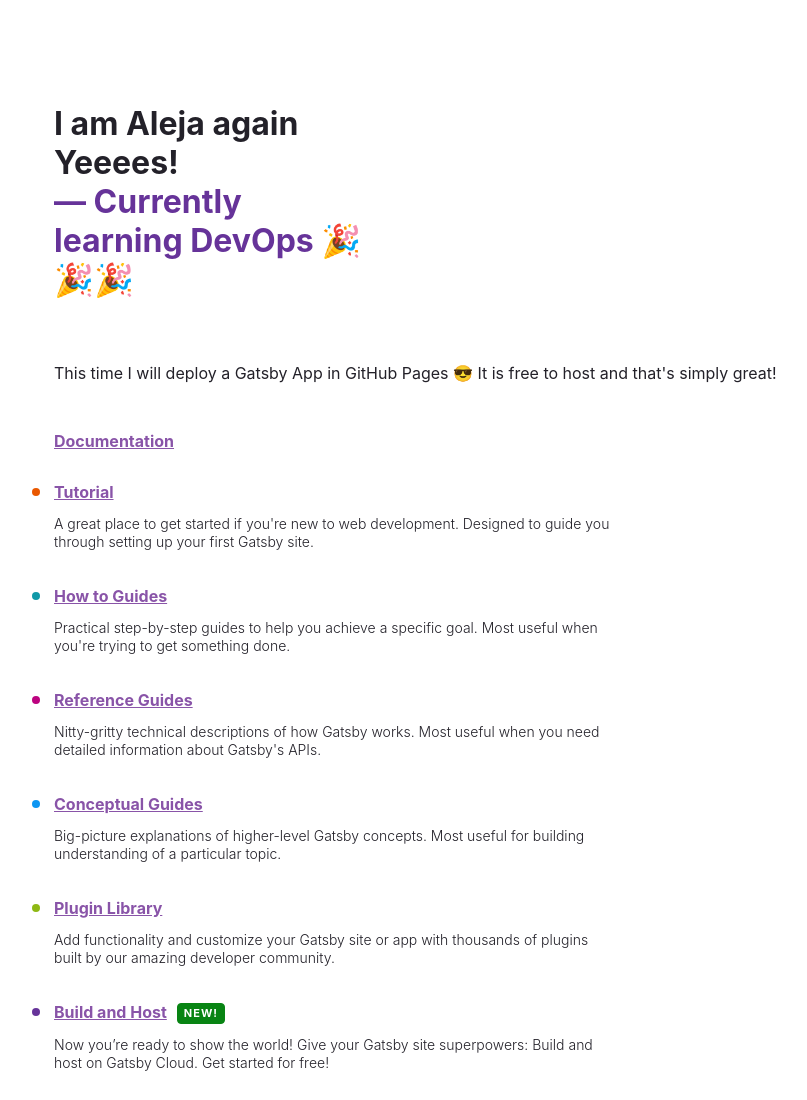
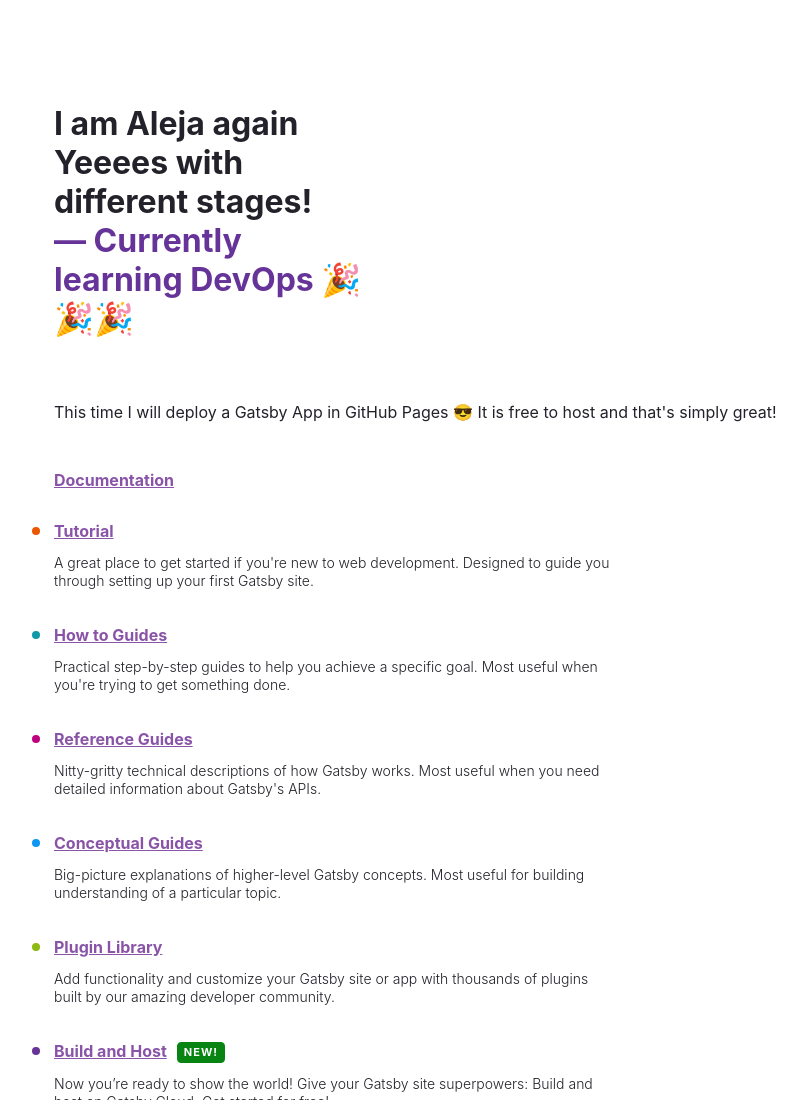
Before and after one commit to aleja-arias/my-gatsby-site, a Gatsby site: page / in a window 1280 px wide. Shown: the top 1100 px of the page, without its empty margins (50-857 px from the left). Built offline with nearby package versions, Linux system fonts and the light colour scheme; Gatsby itself is replaced by a stand-in of ours.

Commit message:
Deploy with changes in index title

```diff
--- a/src/pages/index.js
+++ b/src/pages/index.js
@@ -120,7 +120,7 @@
   return (
     <main style={pageStyles}>
       <h1 style={headingStyles}>
-        I am Aleja again Yeeees!
+        I am Aleja again Yeeees with different stages!
         <br />
         <span style={headingAccentStyles}>— Currently learning DevOps 🎉🎉🎉</span>
       </h1>
```
